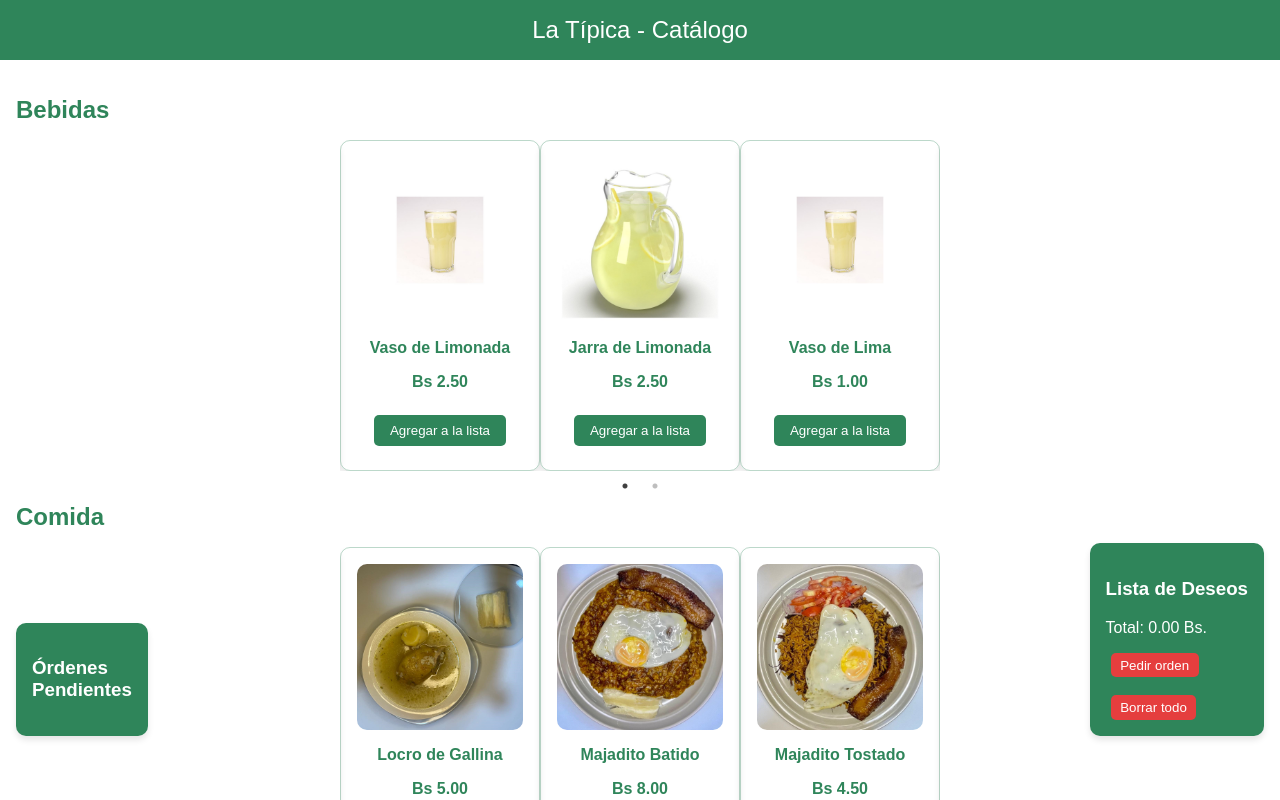
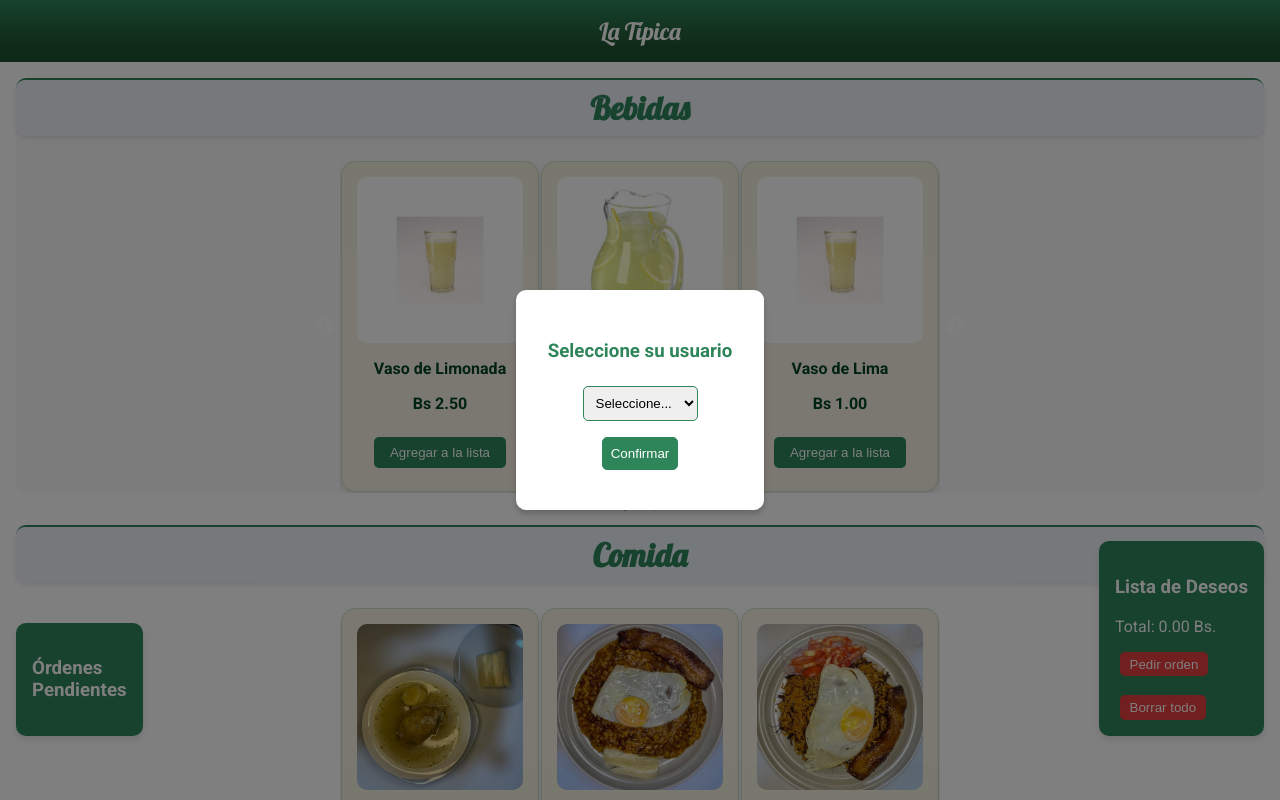
Before and after one commit to poehlmann/rest_la_tipica, a plain HTML site: page index.html in a window 1280 px wide. Shown: the top 800 px of the page. Drawn offline with nearby package versions, Linux system fonts and the light colour scheme.

Commit message:
mejora responsive

```diff
--- a/estilo.css
+++ b/estilo.css
@@ -1,16 +1,81 @@
+.lobster-regular {
+    font-family: "Lobster", sans-serif;
+    font-weight: 400;
+    font-style: normal;
+}
+.roboto {
+     font-family: "Roboto", sans-serif;
+     font-optical-sizing: auto;
+     font-weight: normal;
+     font-style: normal;
+}
 body {
-    font-family: Arial, sans-serif;
+    font-family: "Roboto", sans-serif;
     margin: 0;
     padding: 0;
     background-color: white;
     color: #2f855a;
 }
 header {
-    background-color: #2f855a;
+    font-family: "Lobster", sans-serif;
+    background: #2F855A;
+    background: linear-gradient(180deg,rgba(47, 133, 90, 1) 0%, rgba(31, 82, 48, 1) 76%);
     color: white;
     text-align: center;
     padding: 1rem;
     font-size: 1.5rem;
+}
+.popup {
+    position: fixed;
+    top: 0;
+    left: 0;
+    width: 100%;
+    height: 100%;
+    background: rgba(0, 0, 0, 0.5);
+    display: flex;
+    align-items: center;
+    justify-content: center;
+    z-index: 1000;
+}
+.popup-content {
+    background: white;
+    padding: 2rem;
+    border-radius: 10px;
+    text-align: center;
+    box-shadow: 0 4px 6px rgba(0, 0, 0, 0.2);
+}
+.popup-content h3 {
+    margin-bottom: 1rem;
+}
+.popup-content select, .popup-content button {
+    padding: 0.5rem;
+    margin: 0.5rem;
+    border-radius: 5px;
+    border: 1px solid #2f855a;
+}
+.popup-content button {
+    background: #2f855a;
+    color: white;
+    cursor: pointer;
+}
+.popup-content button:hover {
+    background: #276749;
+}
+.popup-qr {
+    position: fixed;
+    top: 0;
+    left: 0;
+    width: 100%;
+    height: 100%;
+    background: rgba(0, 0, 0, 0.5);
+    display: none;
+    align-items: center;
+    justify-content: center;
+    z-index: 1000;
+}
+.popup-qr img {
+    max-width: 300px;
+    max-height: 300px;
 }
 main {
     padding: 1rem;
@@ -19,15 +84,19 @@ section {
     margin-bottom: 2rem;
 }
 h2 {
+    font-family: "Lobster", sans-serif;
     font-size: 1.5rem;
     margin-bottom: 1rem;
 }
 .card {
-    border: 1px solid #2f855a52;
+    text-align: center;
+    background-color: #F4F1E0;
+    color: #004225;
+    border: 1px solid #8B5A2B;
     border-radius: 10px;
-    padding: 1rem;
-    text-align: center;
-    box-shadow: 0 4px 6px rgba(0, 0, 0, 0.1);
+    padding: 15px;
+    margin: 1px;
+    box-shadow: 0px 8px 8px 0px rgba(0, 0, 0, 0.1);
 }
 .card img {
     max-width: 100%;
@@ -145,3 +214,48 @@ iframe {
     max-width: 100%;
     height: auto;
 }
+section:nth-child(odd) {
+    background-color: #f9f9f9;
+    /*padding: 2rem 1rem;*/
+    border-top: 2px solid #2f855a;
+}
+
+section:nth-child(even) {
+    background-color: #ffffff;
+    /*padding: 2rem 1rem;*/
+    border-top: 2px solid #2f855a;
+
+}
+
+/* Estilo de encabezados */
+section h2 {
+    font-size: 2rem;
+    font-weight: bold;
+    text-align: center;
+    color: #2f855a;
+    background-color: #edf2f7;
+    padding: 0.5rem;
+    border-radius: 10px;
+    box-shadow: 0 2px 4px rgba(0, 0, 0, 0.1);
+    margin-bottom: 1.5rem;
+    margin-top :0;
+}
+
+/* Espaciado adicional */
+section {
+    margin-bottom: 2rem;
+    border-radius: 10px;
+}
+
+/* Bordes y sombras para las tarjetas */
+.card {
+    border: 1px solid #2f855a30;
+    border-radius: 15px;
+    box-shadow: 0 4px 8px rgba(0, 0, 0, 0.1);
+    transition: transform 0.2s ease-in-out;
+}
+
+.card:hover {
+    transform: translateY(-5px);
+    box-shadow: 0 6px 12px rgba(0, 0, 0, 0.2);
+}
--- a/funciones.js
+++ b/funciones.js
@@ -124,6 +124,7 @@ $(document).ready(function() {
             order.style.display = "none";
         }
     });
+
     $('#floating-pending').click(function() {
         if (pending.style.display === "none" || pending.style.display === "") {
             pending.style.display = "block";
@@ -143,4 +144,62 @@ $(document).ready(function() {
     });
 
     updatePendingOrders();
+
+
 });
+document.addEventListener('DOMContentLoaded', function () {
+    const userPopup = document.getElementById('user-popup');
+    const userSelector = document.getElementById('user-selector');
+    const confirmUserButton = document.getElementById('confirm-user');
+
+    const qrPopup = document.getElementById('qr-popup');
+    const qrCloseButton = document.getElementById('close-qr');
+    const qrImage = document.getElementById('qr-image');
+
+    // Mostrar popup de usuario si no hay usuario seleccionado
+    const selectedUser = localStorage.getItem('selectedUser');
+    if (!selectedUser) {
+        userPopup.style.display = 'flex';
+    }else{
+        userPopup.style.display = 'none';
+    }
+
+    confirmUserButton.addEventListener('click', function () {
+        const selectedValue = userSelector.value;
+        if (selectedValue) {
+            localStorage.setItem('selectedUser', selectedValue);
+            userPopup.style.display = 'none';
+        } else {
+            alert('Por favor seleccione un usuario.');
+        }
+    });
+
+    // Mostrar popup de QR al eliminar orden
+    function showQrPopup() {
+        qrPopup.style.display = 'flex';
+    }
+
+    qrCloseButton.addEventListener('click', function () {
+        qrPopup.style.display = 'none';
+    });
+
+    // Ejemplo: Simular eliminación de una orden
+    document.body.addEventListener('click', function (e) {
+        if (e.target.classList.contains('delete-order')) {
+            showQrPopup();
+        }
+    });
+
+    // Guardar pagos en cookies
+    function saveToCookies(order) {
+        const orders = JSON.parse(getCookie('orders') || '[]');
+        orders.push(order);
+        document.cookie = `orders=${JSON.stringify(orders)}; path=/;`;
+    }
+
+    function getCookie(name) {
+        const value = `; ${document.cookie}`;
+        const parts = value.split(`; ${name}=`);
+        if (parts.length === 2) return parts.pop().split(';').shift();
+    }
+});
--- a/index.html
+++ b/index.html
@@ -7,15 +7,43 @@
     <link rel="stylesheet" href="https://cdnjs.cloudflare.com/ajax/libs/font-awesome/6.0.0-beta3/css/all.min.css">
     <link rel="stylesheet" href="https://cdnjs.cloudflare.com/ajax/libs/slick-carousel/1.8.1/slick.min.css"/>
     <link rel="stylesheet" href="https://cdnjs.cloudflare.com/ajax/libs/slick-carousel/1.8.1/slick-theme.min.css"/>
+    <link rel="preconnect" href="https://fonts.googleapis.com">
+    <link rel="preconnect" href="https://fonts.gstatic.com" crossorigin>
+    <link href="https://fonts.googleapis.com/css2?family=Lobster&display=swap" rel="stylesheet">
+    <link rel="preconnect" href="https://fonts.googleapis.com">
+    <link rel="preconnect" href="https://fonts.gstatic.com" crossorigin>
+    <link href="https://fonts.googleapis.com/css2?family=Roboto:ital,wght@0,100..900;1,100..900&display=swap" rel="stylesheet">
     <link rel="stylesheet" href="estilo.css"/>
 </head>
 <body>
 
 <header>
-    La Típica - Catálogo
+    La Típica
 </header>
 
 <main>
+    <div class="popup" id="user-popup">
+        <div class="popup-content">
+            <h3>Seleccione su usuario</h3>
+            <select id="user-selector">
+                <option value="">Seleccione...</option>
+                <option value="Franco">Franco</option>
+                <option value="Ivon">Ivon</option>
+                <option value="Bruno">Bruno</option>
+            </select>
+            <br>
+            <button id="confirm-user">Confirmar</button>
+        </div>
+    </div>
+
+    <div class="popup-qr" id="qr-popup">
+        <div class="popup-content">
+            <h3>Escanee este código QR</h3>
+            <img id="qr-image" src="recursos/img/Commons_QR_code.png" alt="Código QR">
+            <br>
+            <button id="close-qr">Cerrar</button>
+        </div>
+    </div>
     <section id="bebidas">
         <h2>Bebidas</h2>
         <div class="carousel">
@@ -60,54 +88,47 @@
     <section id="comida">
         <h2>Comida</h2>
         <div class="carousel">
-            <div class="card" data-id="6" data-name="locro" data-price="5.0">
+            <div class="card" data-id="6" data-name="locro" data-price="13">
                 <img src="recursos/img/locro.jpg" alt="locro - la tipica restaurante">
                 <h3>Locro de Gallina</h3>
-                <p>Bs 5.00</p>
+                <p>Bs 13</p>
                 <button class="wishlist-add">Agregar a la lista</button>
-<!--                <button class="share">Compartir</button>-->
             </div>
-            <div class="card" data-id="7" data-name="majadito_batido" data-price="8.0">
+            <div class="card" data-id="7" data-name="majadito_batido" data-price="15">
                 <img src="recursos/img/majadito_batido.jpg" alt="majadito batido - la tipica restaurante">
                 <h3>Majadito Batido</h3>
-                <p>Bs 8.00</p>
+                <p>Bs 15</p>
                 <button class="wishlist-add">Agregar a la lista</button>
-<!--                <button class="share">Compartir</button>-->
             </div>
-            <div class="card" data-id="8" data-name="majadito_tostado" data-price="4.5">
+            <div class="card" data-id="8" data-name="majadito_tostado" data-price="15">
                 <img src="recursos/img/majadito_tostado.jpg" alt="majadito tostado - la tipica restaurante">
                 <h3>Majadito Tostado</h3>
-                <p>Bs 4.50</p>
+                <p>Bs 15</p>
                 <button class="wishlist-add">Agregar a la lista</button>
-<!--                <button class="share">Compartir</button>-->
             </div>
-            <div class="card" data-id="9" data-name="picante_de_lengua" data-price="4.5">
+            <div class="card" data-id="9" data-name="picante_de_lengua" data-price="15">
                 <img src="recursos/img/picante_de_lengua.jpg" alt="picante de lengua - la tipica restaurante">
                 <h3>Picante de Lengua</h3>
-                <p>Bs 4.50</p>
+                <p>Bs 15</p>
                 <button class="wishlist-add">Agregar a la lista</button>
-<!--                <button class="share">Compartir</button>-->
             </div>
             <div class="card" data-id="10" data-name="picante_mixto" data-price="4.5">
                 <img src="recursos/img/picante_mixto.jpg" alt="picante mixto - la tipica restaurante">
                 <h3>Picante Mixto</h3>
                 <p>Bs 4.50</p>
                 <button class="wishlist-add">Agregar a la lista</button>
-<!--                <button class="share">Compartir</button>-->
             </div>
-            <div class="card" data-id="11" data-name="rapi_al_jugo" data-price="4.5">
+            <div class="card" data-id="11" data-name="rapi_al_jugo" data-price="15">
                 <img src="recursos/img/rapi_al_jugo.jpg" alt="rapi al jugo - la tipica restaurante">
                 <h3>Rapi al Jugo</h3>
-                <p>Bs 4.50</p>
+                <p>Bs 15</p>
                 <button class="wishlist-add">Agregar a la lista</button>
-<!--                <button class="share">Compartir</button>-->
             </div>
-            <div class="card" data-id="6" data-name="picante_de_gallina_criolla" data-price="4.5">
+            <div class="card" data-id="6" data-name="picante_de_gallina_criolla" data-price="20">
                 <img src="recursos/img/picante_mixto.jpg" alt="picante de gallina criolla - la tipica restaurante">
                 <h3>Picante de Gallina</h3>
-                <p>Bs 4.50</p>
+                <p>Bs 20</p>
                 <button class="wishlist-add">Agregar a la lista</button>
-<!--                <button class="share">Compartir</button>-->
             </div>
         </div>
     </section>
@@ -131,9 +152,9 @@
 <div class="floating-pending" id="floating-pending">Pendientes</div>
 <footer>
     <p>Ubicación: B/ Av.Sudamericana,, Heroes Del Chaco, Santa Cruz de la Sierra</p>
-    <button onclick="window.open('https://wa.me/1234567890', '_blank')">
-        <i class="fab fa-whatsapp"></i> Contáctanos
-    </button>
+<!--    <button onclick="window.open('https://wa.me/1234567890', '_blank')">-->
+<!--        <i class="fab fa-whatsapp"></i> Contáctanos-->
+<!--    </button>-->
     <br><br>
     <iframe src="https://www.google.com/maps/embed?pb=!1m18!1m12!1m3!1d1129.3559085568081!2d-63.14390077066625!3d-17.806479470160745!2m3!1f0!2f0!3f0!3m2!1i1024!2i768!4f13.1!3m3!1m2!1s0x93f1e9001d01c73f%3A0x3a36dc6b45141a9b!2sLa%20t%C3%ADpica!5e0!3m2!1ses!2sbo!4v1742566747218!5m2!1ses!2sbo" width="600" height="450" style="border:0;" allowfullscreen="" loading="lazy" referrerpolicy="no-referrer-when-downgrade"></iframe>
 </footer>
```
Also changed, not shown: recursos/img/Commons_QR_code.png (added), 4 other files.
